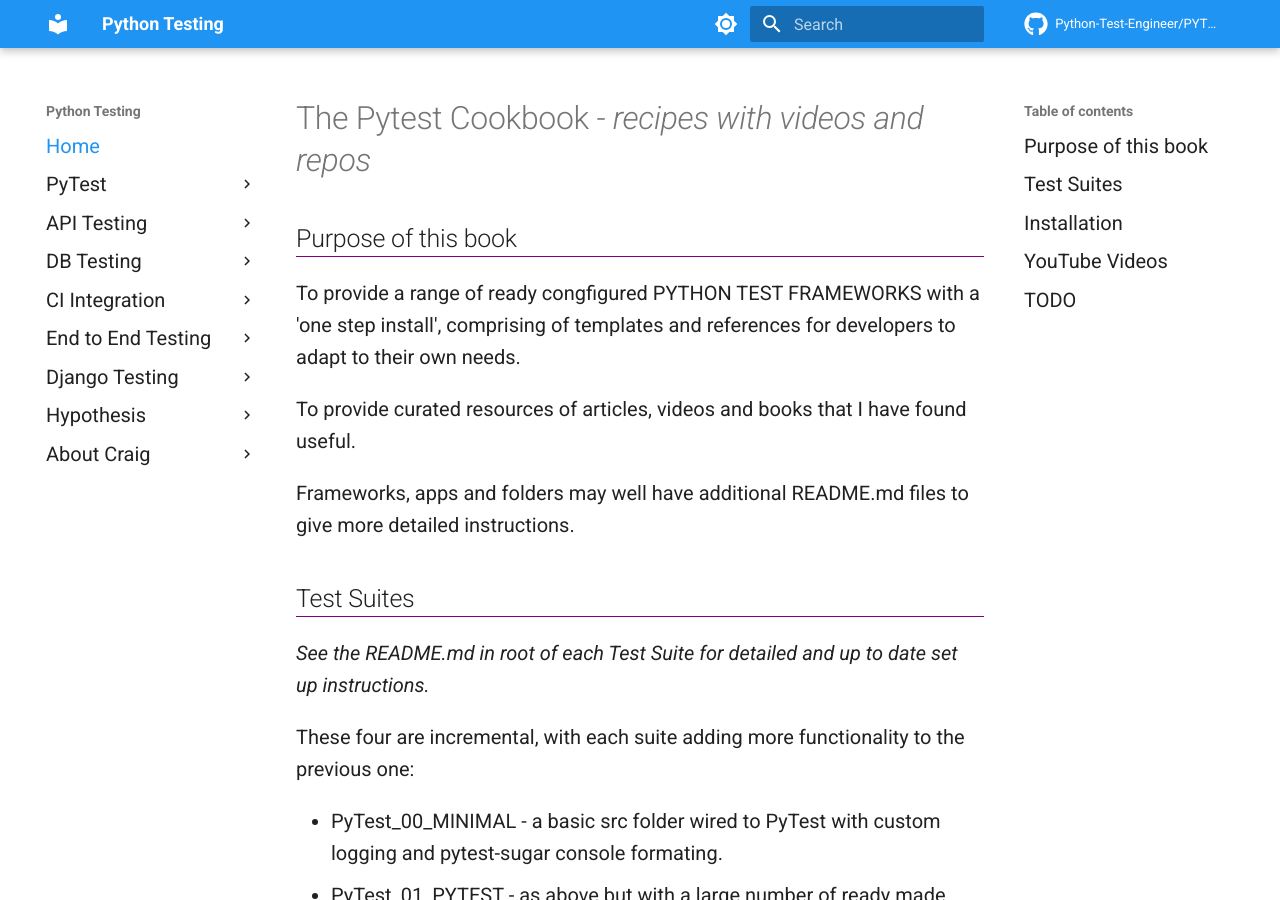
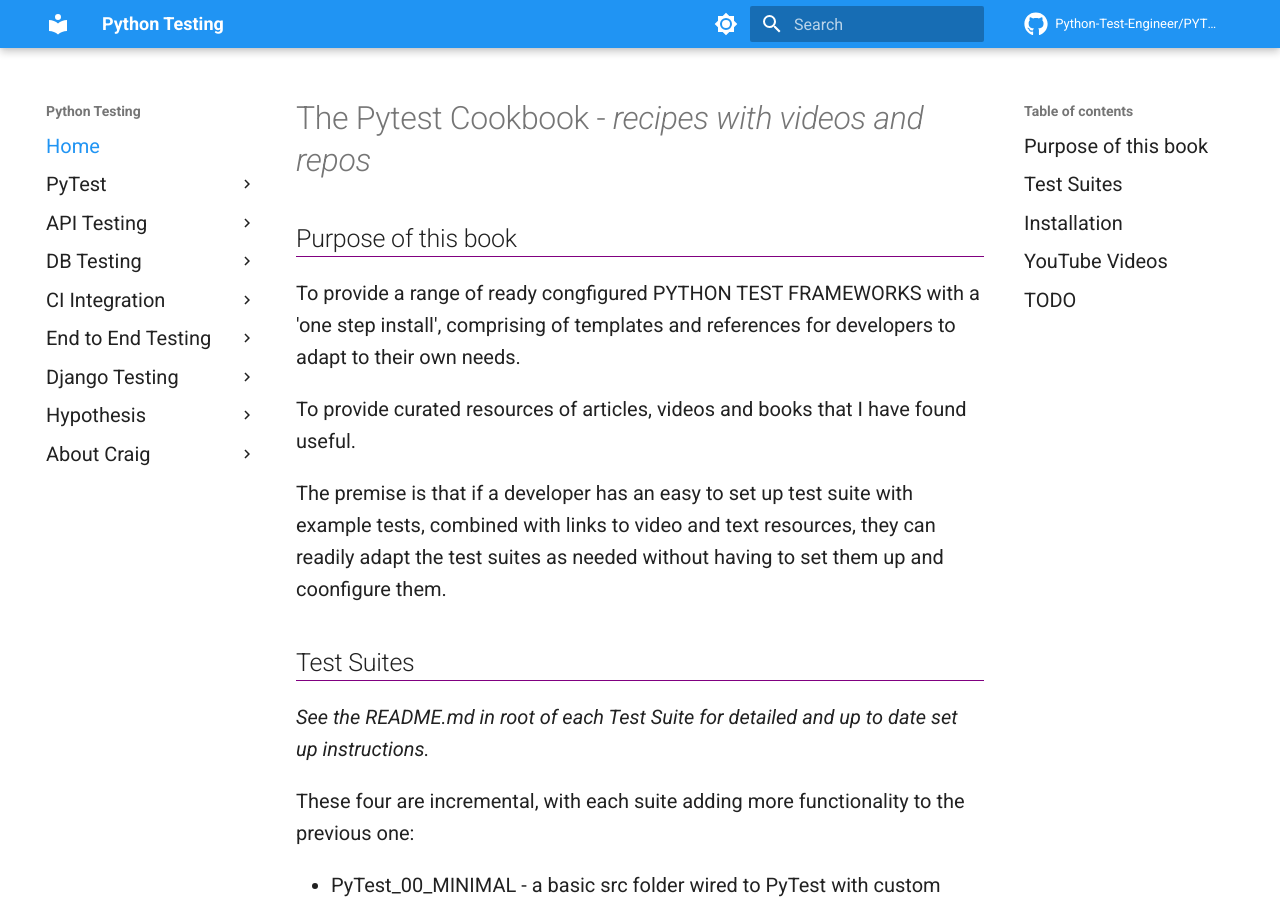
Before and after one commit to Python-Test-Engineer/PyTest-Cookbook, an MkDocs documentation site: the page built from docs/index.md, in a window 1280 px wide and 900 px high. Built offline with MkDocs 1.6.1 and Material for MkDocs 9.7.7, drawn with Linux system fonts in a browser that asks for light colours; comment, search, counter and statistics services are not loaded.

Commit message:
change purpose

```diff
--- a/docs/index.md
+++ b/docs/index.md
@@ -6,7 +6,7 @@
 
 To provide curated resources of articles, videos and books that I have found useful.
 
-Frameworks, apps and folders may well have additional README.md files to give more detailed instructions.
+The premise is that if a developer has an easy to set up test suite with example tests, combined with links to video and text resources, they can readily adapt the test suites as needed without having to set them up and coonfigure them.
 
 ## Test Suites
 *See the README.md in root of each Test Suite for detailed and up to date set up instructions.*
```
Also changed, not shown: site/index.html, site/search/search_index.json, 1 other file.
